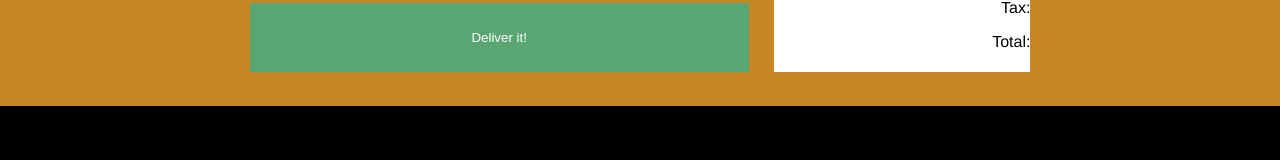
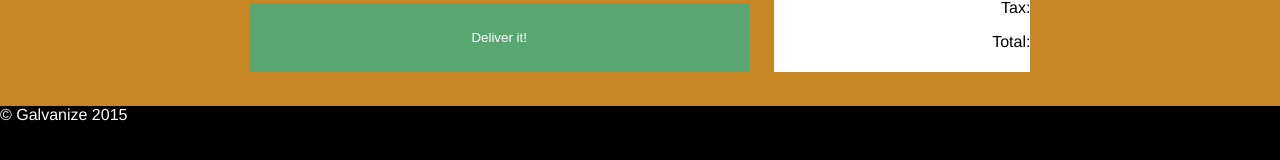
Before and after one commit to JoshuaTaylorBW/JoshuaTaylorBW.github.io, a plain HTML site: page pages/orders.html in a window 1280 px wide. Shown: the part 634-794 px from the top of the page. Drawn offline with nearby package versions, Linux system fonts and the light colour scheme; no server answers.

Commit message:
added copyrights

```diff
--- a/pages/order-page.css
+++ b/pages/order-page.css
@@ -128,4 +128,5 @@ body{
   top: 92.5%;
   left: 0%;
   background-color: black;
+  color: white;
 }
--- a/pages/orders.html
+++ b/pages/orders.html
@@ -47,6 +47,7 @@
   </section>
 
   <footer class="footer">
+    &copy; Galvanize 2015
   </footer>
 </body>
 
```
Also changed, not shown: index.html (+1 -1 lines).
